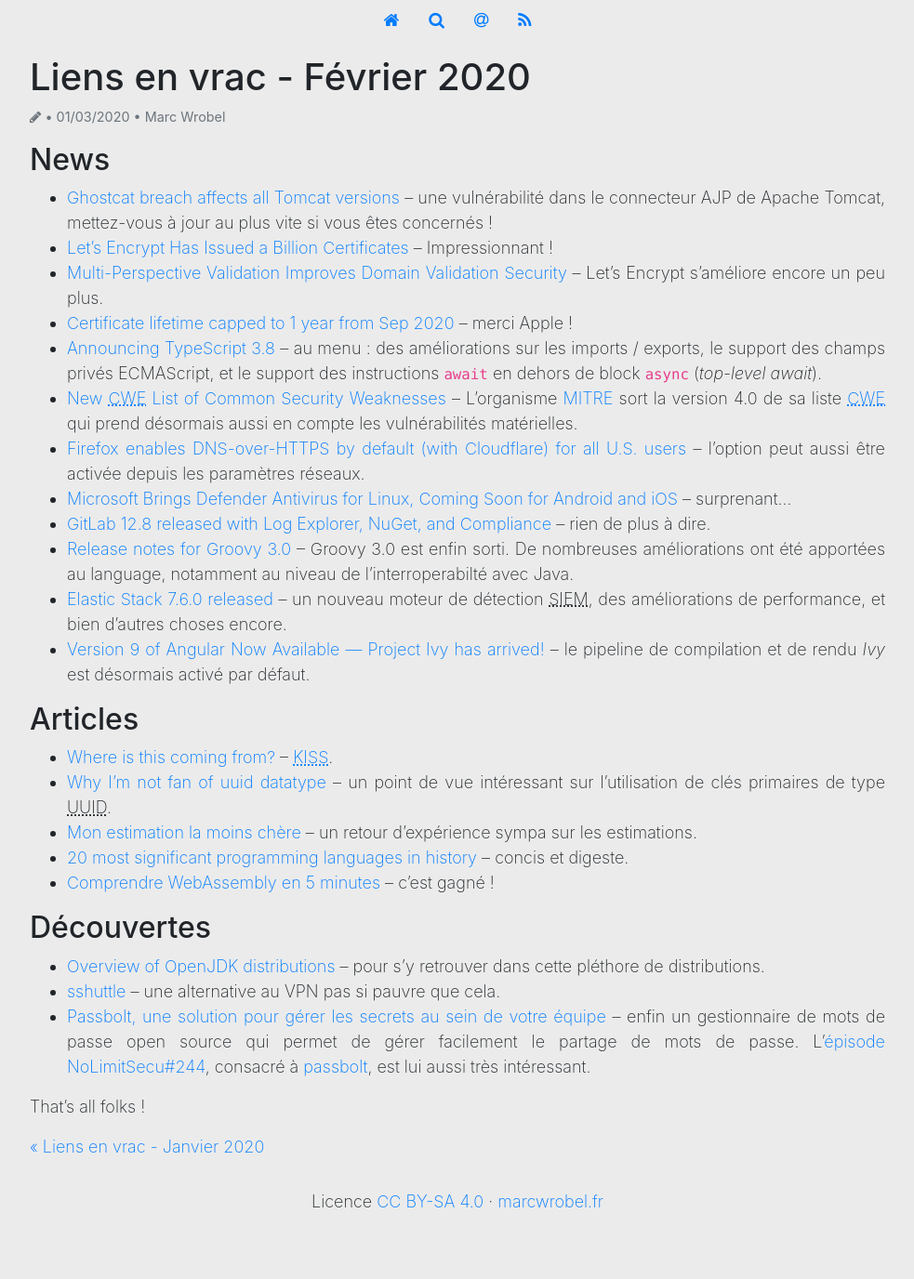
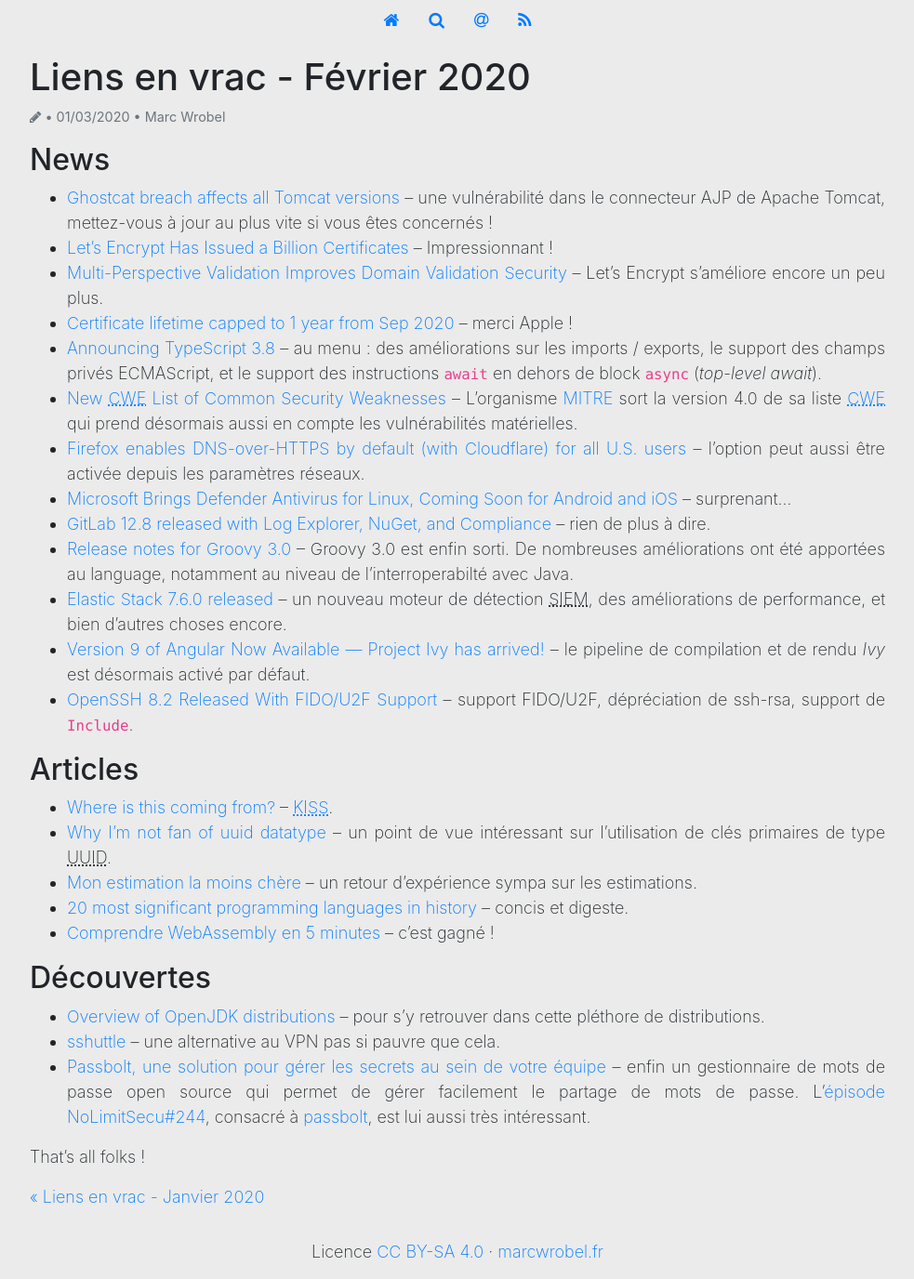
Before and after one commit to marcwrobel/marcwrobel.github.io, a Jekyll site: the page built from _posts/2020-03-01-liens-en-vrac-fevrier-2020.md, in a window 1280 px wide. Shown: the whole page at 93% size, without its empty margins (148-1131 px from the left). Built offline with Jekyll 4.4.1, drawn with Linux system fonts in a browser that asks for light colours; before the commit the page ends 1322 px from its top, so only the background shows below that.

Commit message:
Modification de l'article 'Liens en vrac - Février 2020'

```diff
--- a/_posts/2020-03-01-liens-en-vrac-fevrier-2020.md
+++ b/_posts/2020-03-01-liens-en-vrac-fevrier-2020.md
@@ -36,6 +36,8 @@
     encore.
 * [Version 9 of Angular Now Available — Project Ivy has arrived!](https://blog.angular.io/version-9-of-angular-now-available-project-ivy-has-arrived-23c97b63cfa3)
   – le pipeline de compilation et de rendu _Ivy_ est désormais activé par défaut.
+* [OpenSSH 8.2 Released With FIDO/U2F Support](https://www.phoronix.com/scan.php?page=news_item&px=OpenSSH-8.2-Released)
+  – support FIDO/U2F, dépréciation de ssh-rsa, support de `Include`.
 
 ## Articles
 * [Where is this coming from?](https://techblog.bozho.net/where-is-this-coming-from/)
```
